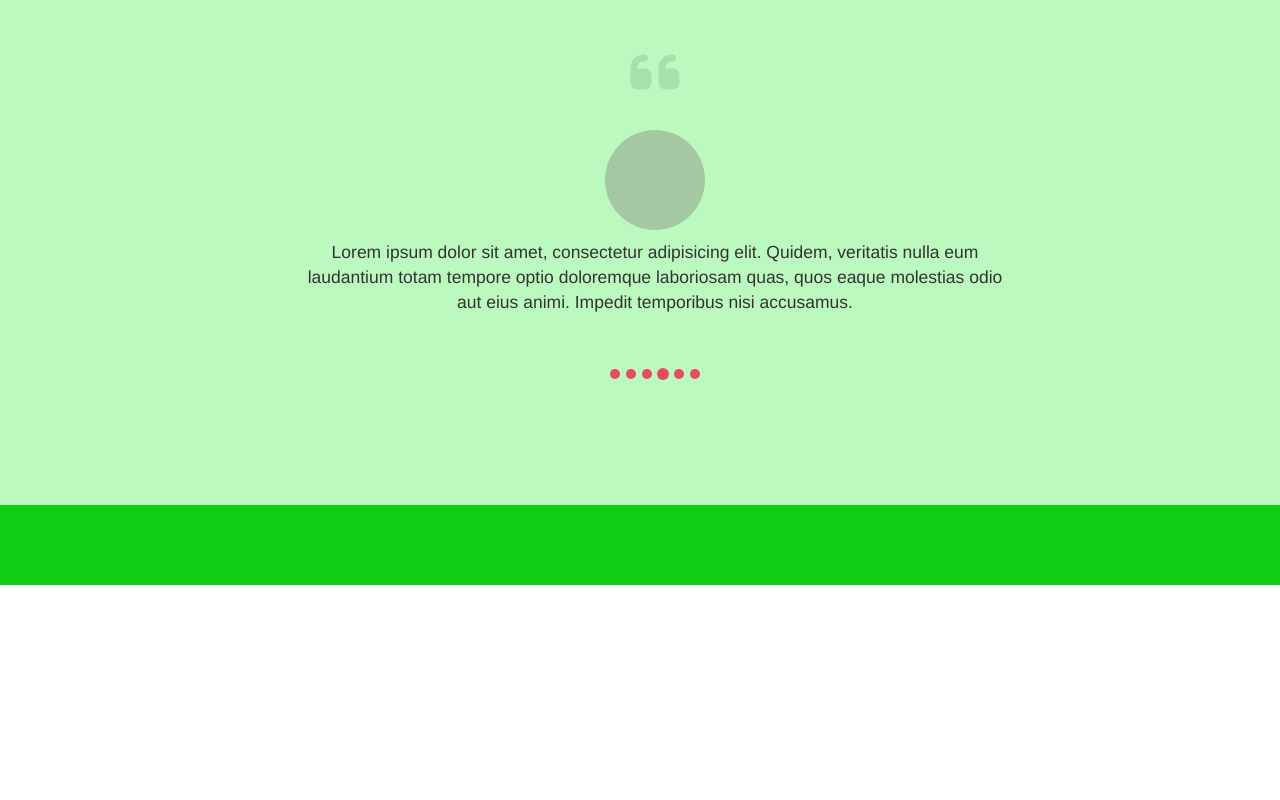
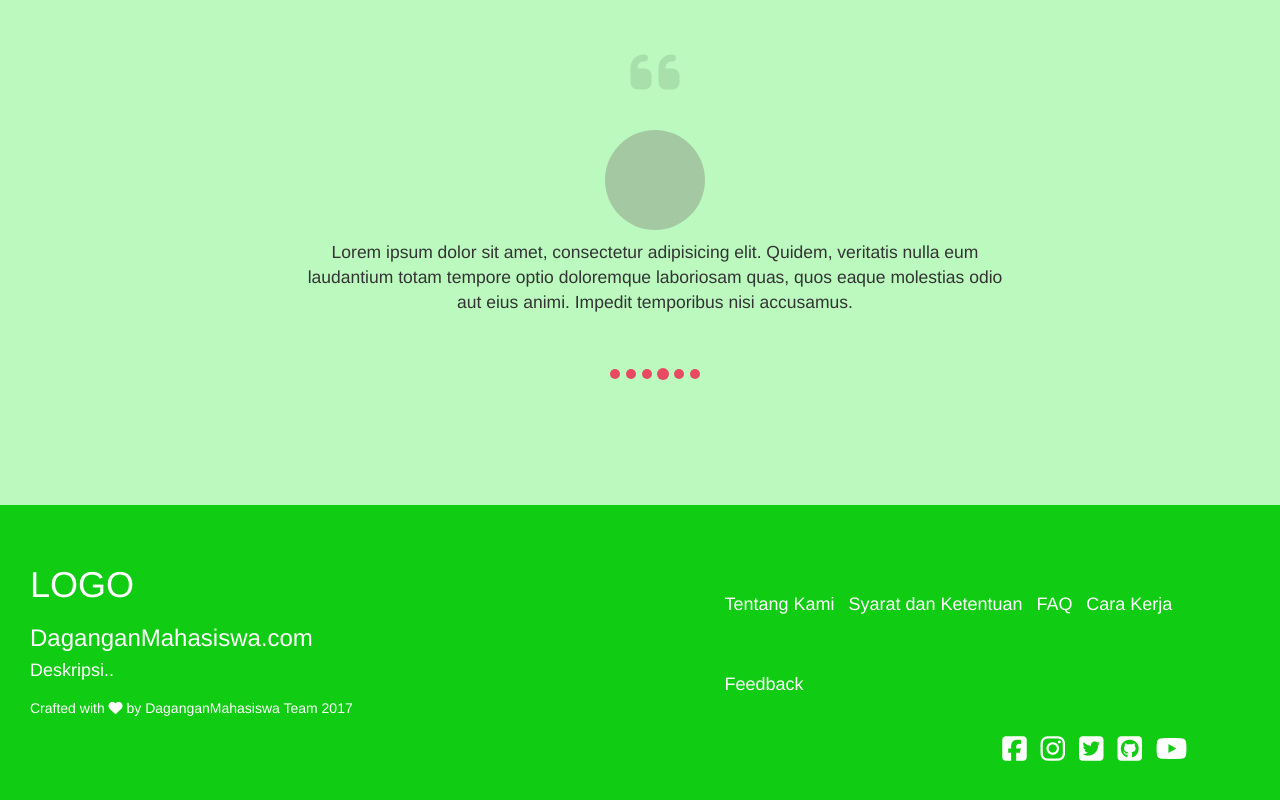
Before and after one commit to TeraCodeProduct/DM, a plain HTML site: page view/index.html in a window 1280 px wide. Shown: the part 2376-3176 px from the top of the page. Before the commit the page ends 2961 px from the top, so only its background shows below. Drawn offline with nearby package versions, Linux system fonts and the light colour scheme.

Commit message:
Update index.html

```diff
--- a/view/index.html
+++ b/view/index.html
@@ -314,7 +314,44 @@
 	</div>
 	<div class="footer">
 		<div class="container-fluid">
-
+			<div class="col-lg-4 col-md-4">
+				<div class="row">
+					<div class="footer-logo">
+						<h1>LOGO</h1>
+						<h3>DaganganMahasiswa.com</h3>
+						<h4>Deskripsi..</h4>
+					</div>
+				</div>
+				<div class="row">
+					<div class="footer-year">
+						<h5>Crafted with <i class="fa fa-heart" aria-hidden="true"></i> by DaganganMahasiswa Team 2017</h5>
+					</div>
+				</div>
+			</div>
+			<div class="col-lg-8 col-md-8">
+				<div class="row">
+					<div class="col-lg-8 col-lg-push-4 col-md-9 col-md-push-3 footer-text">
+						<ul class="menu list-inline">
+							<li><a href="#"><h4 class="hidden-md hidden-sm hidden-xs">Tentang Kami</h4> <h5 class="hidden-lg">Tentang Kami</h5></a></li>
+							<li><a href="#"><h4 class="hidden-md hidden-sm hidden-xs">Syarat dan Ketentuan</h4><h5 class="hidden-lg">Syarat dan Ketentuan</h5></a></li>
+							<li><a href="#"><h4 class="hidden-md hidden-xs hidden-sm">FAQ</h4><h5 class="hidden-lg">FAQ</h5></a></li>
+							<li><a href="#"><h4 class="hidden-md hidden-sm hidden-xs">Cara Kerja</h4><h5 class="hidden-lg">Cara Kerja</h5></a></li>
+							<li><a href="#"><h4 class="hidden-md hidden-xs hidden-sm">Feedback</h4><h5 class="hidden-lg">Feedback</h5></a></li>
+						</ul>
+					</div>
+				</div>
+				<div class="row">
+					<div class="col-lg-4 col-lg-push-8 col-md-9 col-md-push-3 footer-icon">
+						<ul class="list-inline">
+                        	<li><a href="#"><i class="fa fa-facebook-square fa-2x"></i></a></li>
+                        	<li><a href="#"><i class="fa fa-instagram fa-2x" aria-hidden="true"></i></a></li>
+                        	<li><a href="#"><i class="fa fa-twitter-square fa-2x" aria-hidden="true"></i></a></li>
+                        	<li><a href="#"><i class="fa fa-github-square fa-2x" aria-hidden="true"></i></a></li>
+                        	<li><a href="#"><i class="fa fa-youtube-play fa-2x" aria-hidden="true"></i></a></li>
+                        </ul>
+					</div>
+				</div>
+			</div>
 		</div>
 	</div>
 </body>
```
